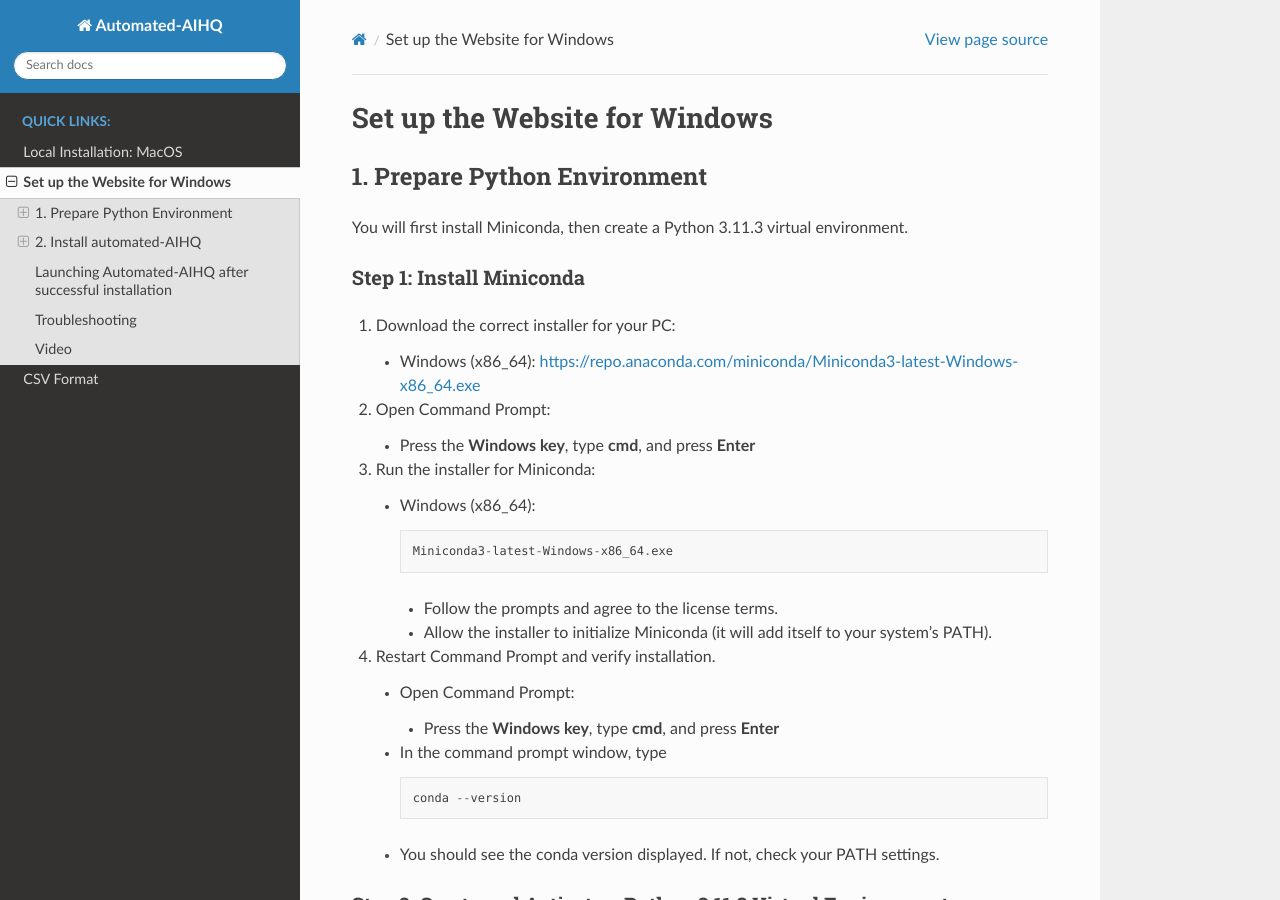
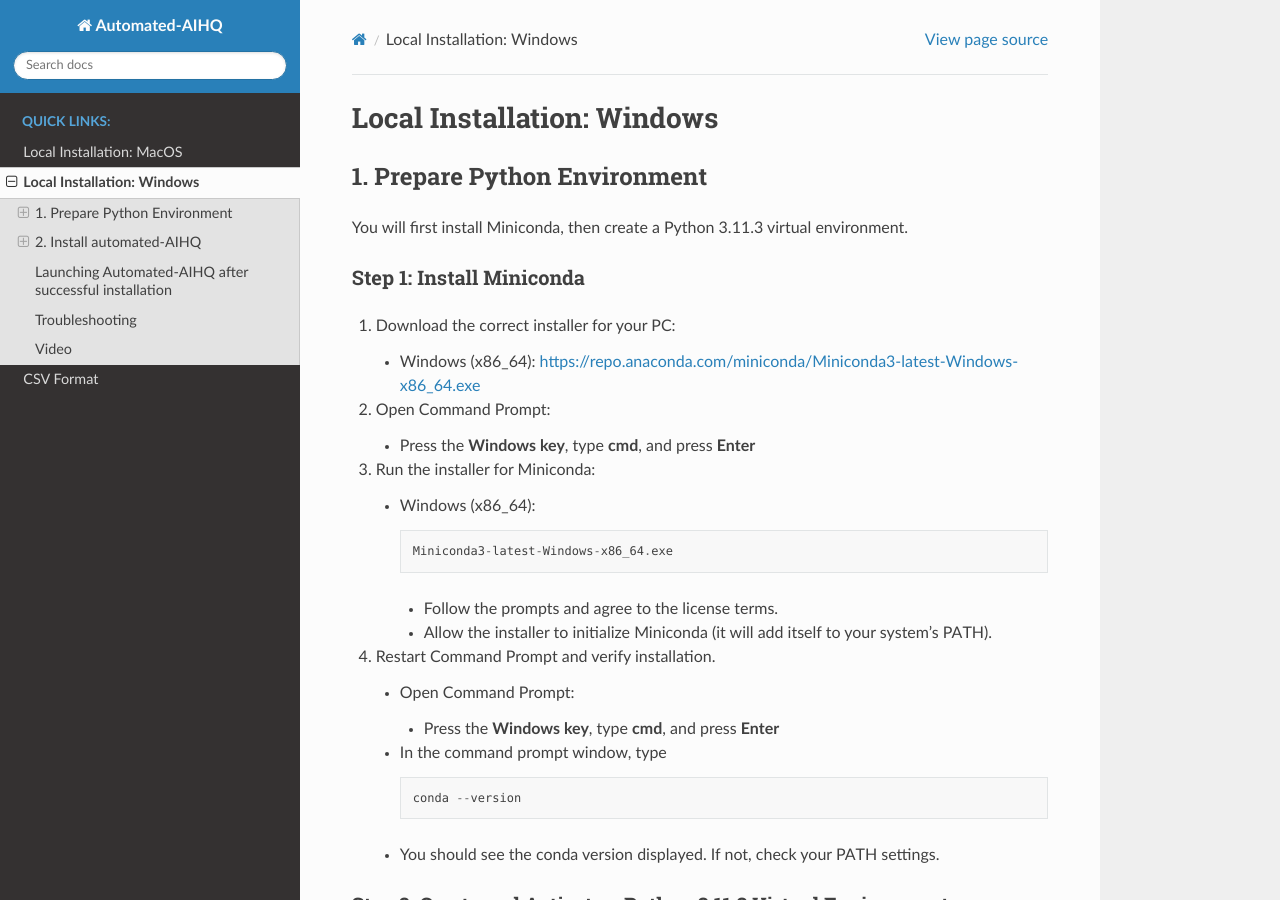
Before and after one commit to lyulouisa/Website_AIHQ_rating, a Sphinx documentation site: the page built from docs/source/windows.rst, in a window 1280 px wide and 900 px high. Built offline with Sphinx 7.4.7 and the Read the Docs theme 3.1.0, drawn with Linux system fonts in a browser that asks for light colours.

Commit message:
Update windows.rst

```diff
--- a/docs/source/windows.rst
+++ b/docs/source/windows.rst
@@ -1,4 +1,4 @@
-Set up the Website for Windows
+Local Installation: Windows
 ==============================
 
 1. Prepare Python Environment
```
